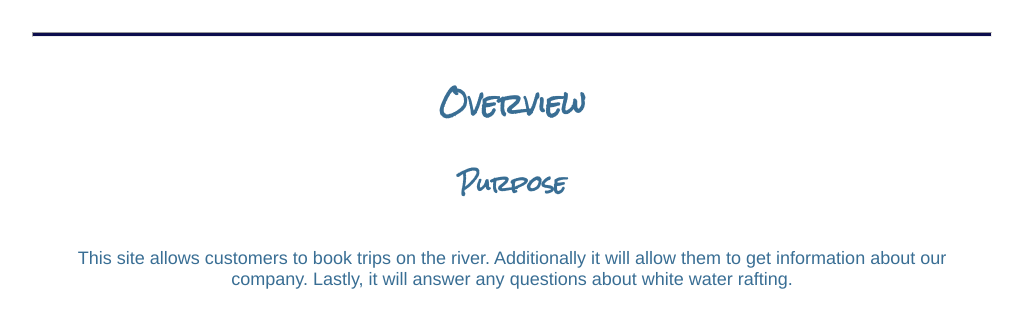
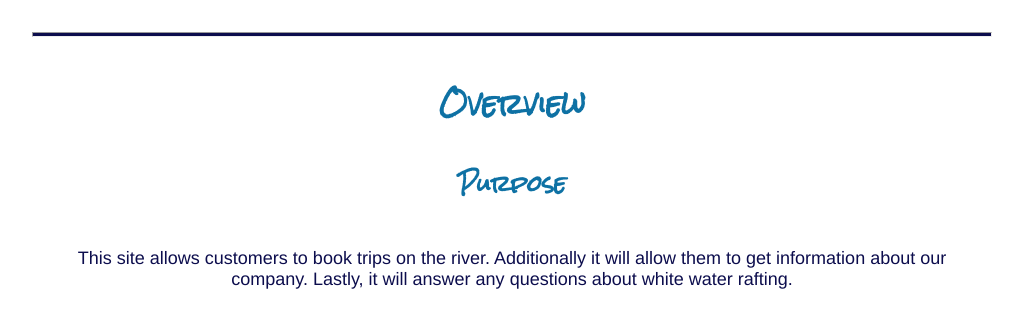
Before and after one commit to fpaniaguaa/wdd130, a plain HTML site: page wwr/site-plan-rafting.html in a window 1280 px wide. Shown: the part 420-747 px from the top of the page, without its empty margins (128-1151 px from the left). Drawn offline with Linux system fonts and the light colour scheme.

Commit message:
color changes

```diff
--- a/wwr/styles/site-plan-rafting.css
+++ b/wwr/styles/site-plan-rafting.css
@@ -8,7 +8,7 @@ Fonts are separated by a & */
   /* change the values below to your colors from your palette */
   --primary-color: #0E71A4  ;
   --secondary-color: #DAA922 ;
-  --accent1-color: #0c0d4d;
+  --accent1-color: #0c0d4d ;
   --accent2-color: #b49a7f;
 
   /* change the values below to your chosen font(s) */
@@ -16,15 +16,15 @@ Fonts are separated by a & */
   --paragraph-font: Helvetica, sans-serif;
 
   /* these colors below should be chosen from among your palette colors above */
-  --headline-color-on-white: #396E94;  /* headlines on a white background */
+  --headline-color-on-white: #0E71A4 ;  /* headlines on a white background */
   --headline-color-on-color: white; /* headlines on a colored background */
-  --paragraph-color-on-white: #396E94; /* paragraph text on a white background */
+  --paragraph-color-on-white: #0c0d4d; /* paragraph text on a white background */
   --paragraph-color-on-color: white; /* paragraph text on a colored background */
-  --paragraph-background-color: #396E94  ;
-  --nav-link-color: #396E94;
+  --paragraph-background-color: #396E94;
+  --nav-link-color: #0c0d4d;
   --nav-background-color: #D4AC0D;
   --nav-hover-link-color: white;
-  --nav-hover-background-color: #396E94;
+  --nav-hover-background-color: #b49a7f;
 }
 
 
```
